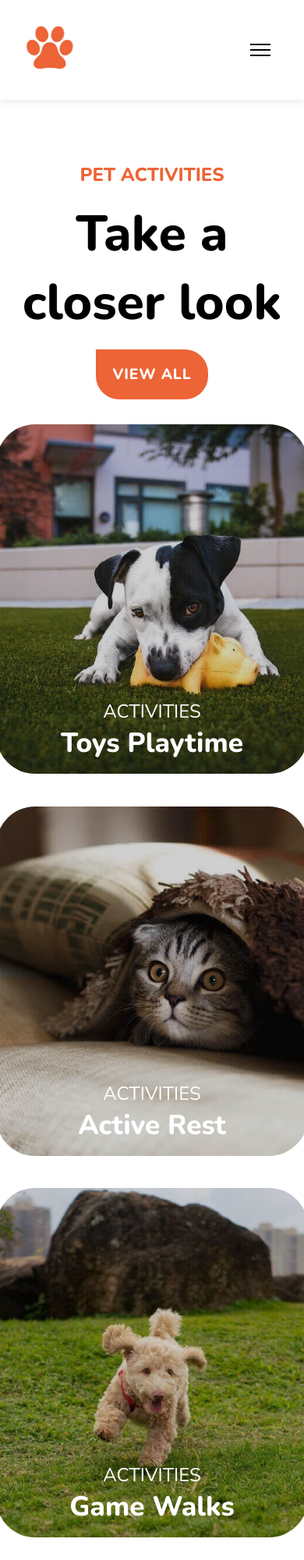
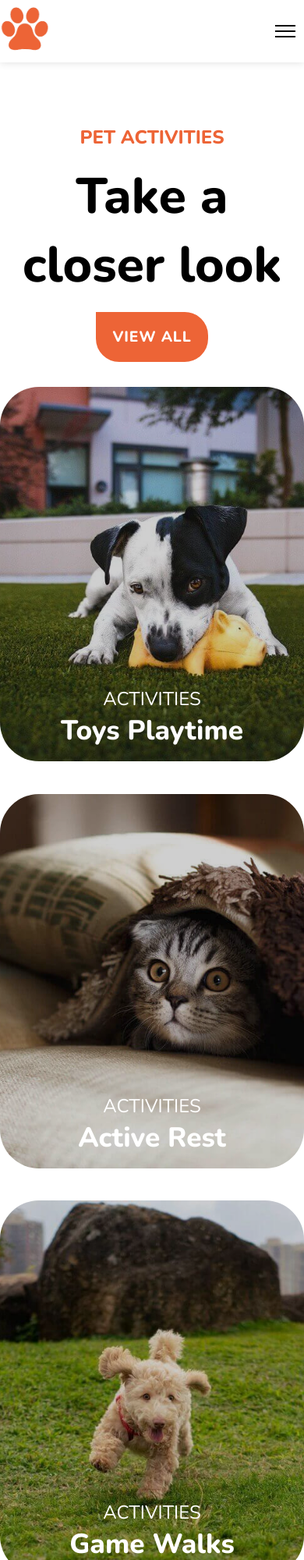
Before and after one commit to joanmontiel4/202204-W2-joan-montiel, a website: page index.html in a window 390 px wide. Shown: the top 2000 px of the page at 78% size. Drawn offline with nearby package versions, Linux system fonts and the light colour scheme.

Commit message:
Menu misalignment fix

```diff
--- a/style.css
+++ b/style.css
@@ -31,22 +31,33 @@ a {
 	display: flex;
 	justify-content: space-between;
 	align-items: center;
-	height: 8rem;
+	height: 5rem;
 	box-shadow: 0 0 10px #ddd;
 	position: sticky;
-	padding: 2rem;
 }
 
 .navbar ul {
 	display: flex;
 	align-items: center;
 	gap: 4rem;
-	height: 100%;
+	height: 4rem;
 	list-style: none;
 }
 
 .navbar li {
 	height: 100%;
+	display: flex;
+	align-items: center;
+	border-bottom: 3px solid transparent;
+}
+
+.navbar li > :only-child {
+	height: 100%;
+	padding-top: 15px;
+}
+
+.navbar li .style__button {
+	padding-top: 0px;
 }
 
 .dropdown .dropbtn {
@@ -56,14 +67,12 @@ a {
 	font-size: inherit;
 	font-weight: inherit;
 	padding-bottom: 10px;
-	margin-top: 10px;
 }
 
 .dropdown-content {
 	display: none;
 	position: absolute;
 	min-width: 160px;
-	z-index: 1;
 }
 
 .dropdown-content a {
@@ -74,6 +83,7 @@ a {
 	flex-direction: column;
 	height: 3.5rem;
 	padding: 1rem 0;
+	border-bottom: 1px solid rgb(212, 212, 212);
 }
 
 .dropdown-content a:hover {
@@ -93,7 +103,7 @@ a {
 .demo:hover {
 	color: var(--main-color);
 	border-bottom: 3px solid var(--main-color);
-	padding-bottom: 10px;
+	padding-bottom: 15px;
 }
 
 .navbar__logo img {
@@ -198,22 +208,18 @@ h2 {
 
 .main__img:hover .filter__container {
 	opacity: 1;
-	filter: brightness(100%); /* NO FUNCIONA */
 }
 
 .img1 {
 	background-image: url(/images/01.jpg);
-	min-width: 300px;
 }
 
 .img2 {
 	background-image: url(/images/02.jpg);
-	min-width: 300px;
 }
 
 .img3 {
 	background-image: url(/images/03.jpg);
-	min-width: 300px;
 }
 
 h3,
@@ -287,26 +293,35 @@ h4 {
 	}
 
 	.main__img {
-		min-width: 50px;
 	}
 
 	.img1 {
 		margin-top: 2rem;
-		min-width: 50px;
+		height: 30rem;
+		width: 100%;
+		max-width: 30rem;
+		display: flex;
 	}
 
 	.img2 {
-		min-width: 50px;
+		height: 30rem;
+		width: 100%;
+		max-width: 30rem;
+		display: flex;
 	}
 
 	.img3 {
-		min-width: 50px;
+		height: 30rem;
+		width: 100%;
+		max-width: 30rem;
+		display: flex;
 	}
 
 	.filter__container {
 		opacity: 1;
-		height: 100%;
+		height: 30rem;
 		width: 100%;
+		max-width: 30rem;
 		border-radius: 50px;
 		display: flex;
 		flex-direction: column;
```
